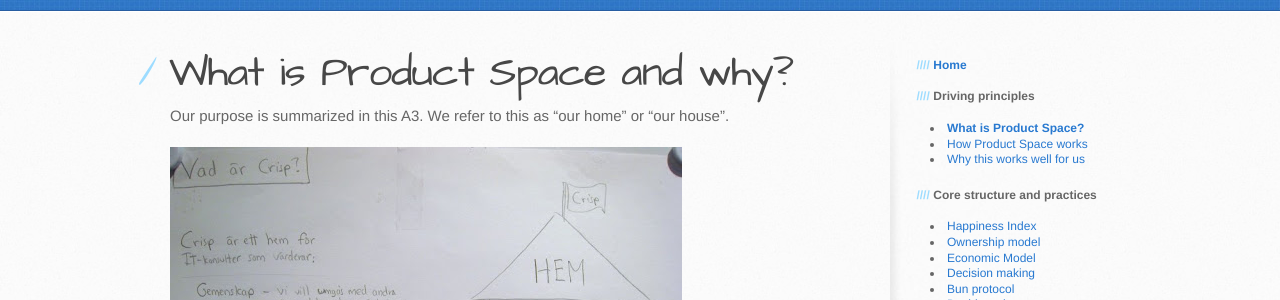
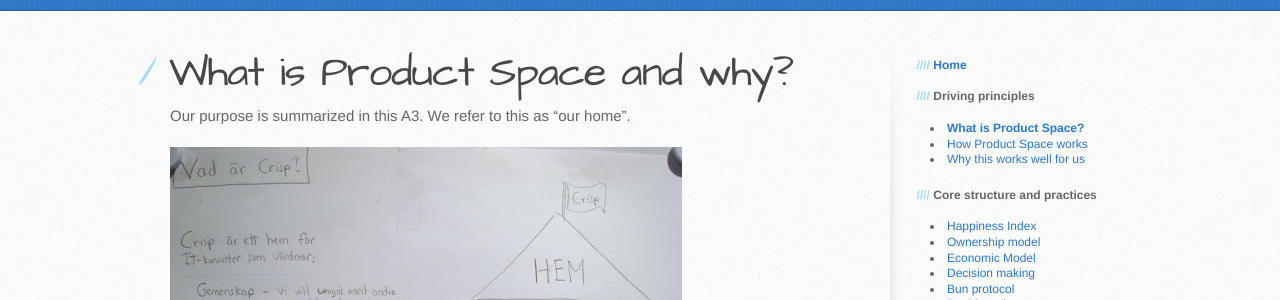
Before and after one commit to crispab/crisp-dna, a Jekyll site: the page built from _docs/what-is-crisp.md, in a window 1280 px wide. Shown: the part 224-524 px from the top of the page. Built offline with Jekyll 4.4.1, drawn with Linux system fonts in a browser that asks for light colours.

Commit message:
Minor update to our purpose

```diff
--- a/_docs/what-is-crisp.md
+++ b/_docs/what-is-crisp.md
@@ -7,7 +7,7 @@
 What is Product Space and why?
 ======================
 
-Our purpose is summarized in this A3. We refer to this as "our home" or "our house".
+Our purpose is summarized in this A3. We refer to this as "our home".
 
 ![What is Product Space A3](../assets/WhatIsCrispA3-sv.jpg "What is Product Space A3")
 
```
